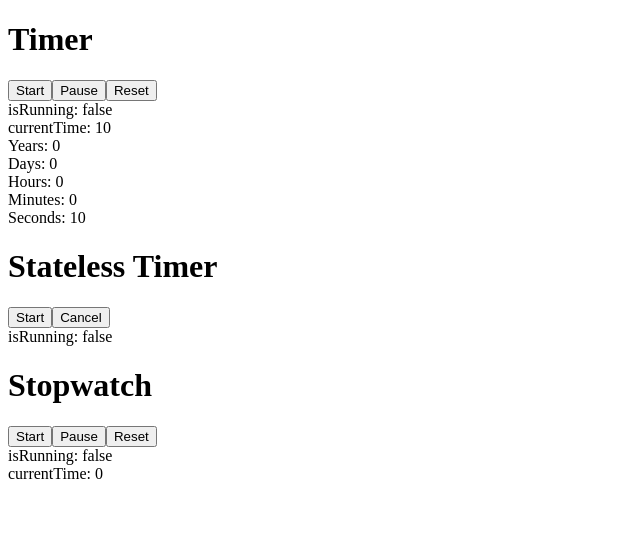
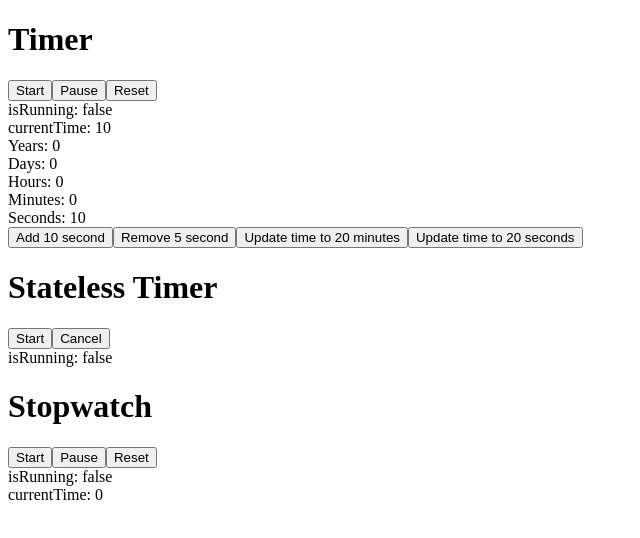
Before and after one commit to dancheskus/react-hook-time, a React (Vite) app: page / in a window 1280 px wide. Shown: the top 538 px of the page, without its empty margins (0-640 px from the left). Built offline with nearby package versions, Linux system fonts and the light colour scheme.

Commit message:
updateTime added to reset

```diff
--- a/src/App.tsx
+++ b/src/App.tsx
@@ -7,7 +7,7 @@ const parseDate = (input: string | Date) => {
   return isNaN(date.getTime()) ? undefined : date.getTime() - Date.now()
 }
 
-const convertTime = (time: number | string | Date, timeUnit: TTimeUnit) => {
+const convertTimeToMs = (time: number | string | Date, timeUnit: TTimeUnit) => {
   const isDate = typeof time !== 'number'
   const convertedTime = isDate ? parseDate(time) : time
 
@@ -30,7 +30,7 @@ const convertTime = (time: number | string | Date, timeUnit: TTimeUnit) => {
 }
 const convertMsToSec = (milliseconds: number) => milliseconds / 1_000
 
-const convertMsToTime = (milliseconds: number) => {
+const convertMsToTimeObj = (milliseconds: number) => {
   const totalSeconds = milliseconds / 1_000;
   const totalMinutes = totalSeconds / 60;
   const totalHours = totalMinutes / 60;
@@ -51,8 +51,9 @@ const convertMsToTime = (milliseconds: number) => {
 }
 
 interface IResetSettings {
-  startIfWasStopped: boolean
-  continueIfWasRunning: boolean
+  startIfWasStopped?: boolean
+  continueIfWasRunning?: boolean
+  updateTime?: number | {time: number; timeUnit: TTimeUnit}
 }
 
 const useStopwatch = (
@@ -73,7 +74,7 @@ const useStopwatch = (
   }) => {
   const timerRef = useRef<number | null>(null)
 
-  const convertedInitialTime = convertTime(initialTime, 'sec')
+  const convertedInitialTime = convertTimeToMs(initialTime, 'sec')
 
   const [currentTime, setCurrentTime] = useState(convertedInitialTime)
   const [isRunning, setIsRunning] = useState(!!autostart)
@@ -167,9 +168,9 @@ const useTimer = (
   const timerRef = useRef<number | null>(null)
   const firstTickRef = useRef<number | null>(null)
 
-  const convertedInitialTime = convertTime(initialTime, timeUnit)
+  const [convertedInitialTimeInMs, setConvertedInitialTimeInMs] = useState(convertTimeToMs(initialTime, timeUnit))
 
-  const [currentTime, setCurrentTime] = useState(convertedInitialTime)
+  const [currentTime, setCurrentTime] = useState(convertedInitialTimeInMs)
   const [isRunning, setIsRunning] = useState(!!autostart)
   const [justRendered, setJustRendered] = useState(true)
 
@@ -226,17 +227,27 @@ const useTimer = (
   }
 
   const reset = (resetSettings?: IResetSettings) => {
-    const { startIfWasStopped, continueIfWasRunning } = resetSettings || {}
+    const { startIfWasStopped, continueIfWasRunning, updateTime } = resetSettings || {}
 
-    onReset && onReset(convertMsToSec(convertedInitialTime))
+    let updatedTime = convertedInitialTimeInMs
+
+    if (updateTime) {
+      const isNumber = typeof updateTime === 'number'
+
+      updatedTime = convertTimeToMs(isNumber ? updateTime : updateTime.time, isNumber ? 'sec' : updateTime.timeUnit)
+
+      setConvertedInitialTimeInMs(updatedTime)
+    }
+
+    onReset && onReset(convertMsToSec(updatedTime))
 
     if (continueIfWasRunning && isRunning) {
-      setCurrentTime(convertedInitialTime)
+      setCurrentTime(updatedTime)
     } else if (startIfWasStopped && !isRunning) {
-      start({ withTime: convertedInitialTime })
+      start({ withTime: updatedTime })
     } else {
       stopTimer()
-      setCurrentTime(convertedInitialTime)
+      setCurrentTime(updatedTime)
     }
   }
 
@@ -253,7 +264,7 @@ const useTimer = (
     reset,
     currentTime: convertMsToSec(currentTime),
     isRunning,
-    formattedCurrentTime: convertMsToTime(currentTime)
+    formattedCurrentTime: convertMsToTimeObj(currentTime)
   }
 }
 
@@ -275,7 +286,7 @@ const useStatelessTimer = (
   const timerRef = useRef<number | null>(null)
   const [isRunning, setIsRunning] = useState(!!autostart)
 
-  const convertedInitialTime = convertTime(initialTime, timeUnit)
+  const convertedInitialTime = convertTimeToMs(initialTime, timeUnit)
 
   useEffect(() => {
     autostart && start()
@@ -355,7 +366,9 @@ function App() {
           startIfWasStopped: false,
           continueIfWasRunning: false,
         })
-      }}>Reset</button>
+      }}>
+        Reset
+      </button>
       <div>isRunning: {String(timer.isRunning)}</div>
       <div>currentTime: {timer.currentTime}</div>
       <div>
@@ -365,6 +378,26 @@ function App() {
         <div>Minutes: {timer.formattedCurrentTime.minutes}</div>
         <div>Seconds: {timer.formattedCurrentTime.seconds}</div>
       </div>
+      <button>Add 10 second</button>
+      <button>Remove 5 second</button>
+      <button onClick={() => {
+        timer.reset({
+          updateTime: { time: 20, timeUnit: 'min' },
+          startIfWasStopped: false,
+          continueIfWasRunning: true,
+        })
+      }}>
+        Update time to 20 minutes
+      </button>
+      <button onClick={() => {
+        timer.reset({
+          updateTime: 20,
+          startIfWasStopped: false,
+          continueIfWasRunning: false,
+        })
+      }}>
+        Update time to 20 seconds
+      </button>
 
       <h1>Stateless Timer</h1>
       <button onClick={statelessTimer.start}>Start</button>
```
Also changed, not shown: TODO.txt.
